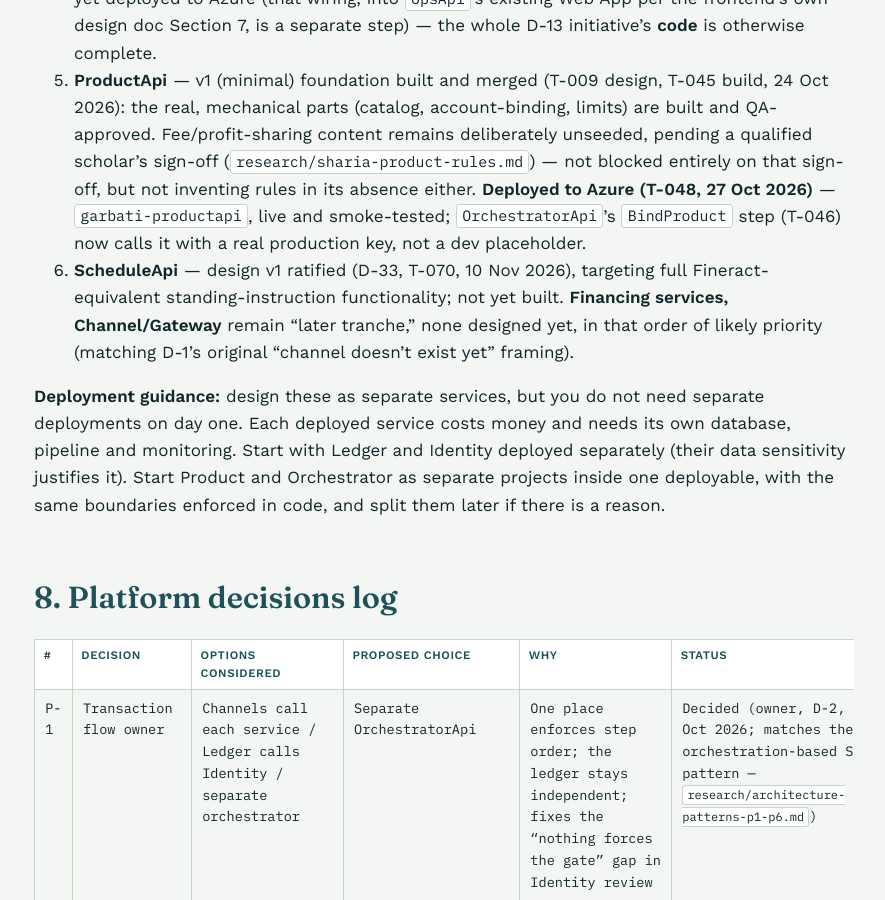
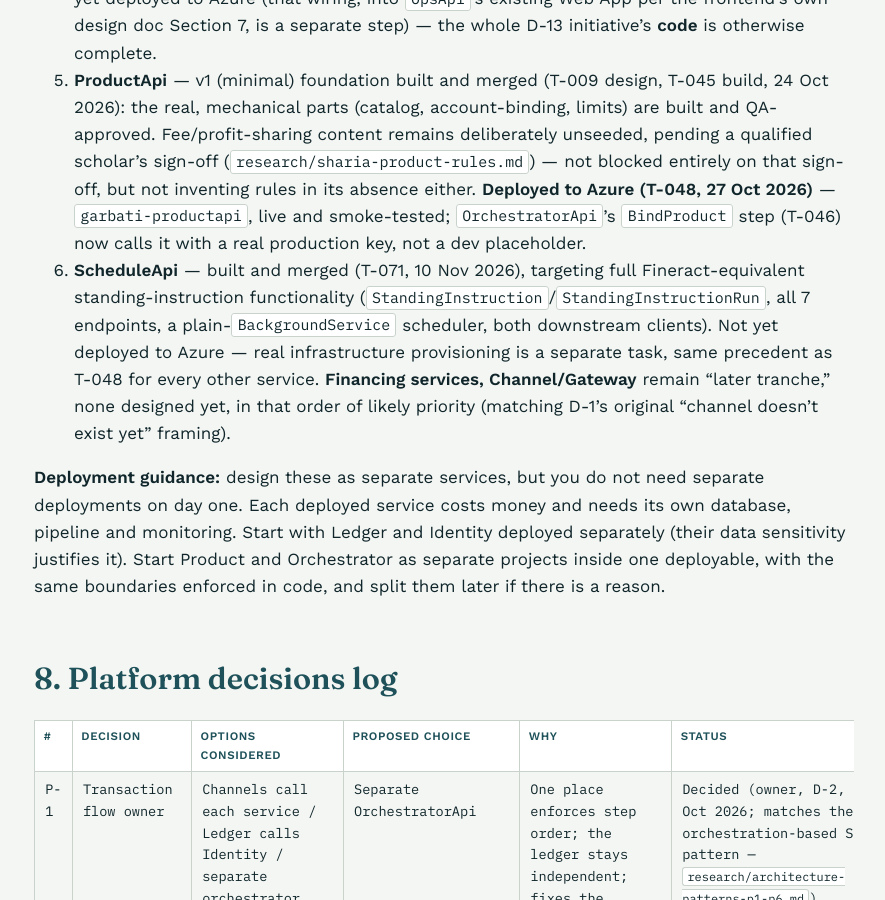
Before and after one commit to AbubakarImam/garbati-platform, a Jekyll site: the page built from docs/architecture.md, in a window 1280 px wide and 900 px high, scrolled down 7610 px. Shown: the whole window, without its empty margins (196-1081 px from the left). Built offline with Jekyll 4.4.1, drawn with Linux system fonts in a browser that asks for light colours.

Commit message:
Sync docs site mirrors (ARCHITECTURE.md / DEPLOYMENT-RUNBOOK.md / research/ changed)

```diff
--- a/docs/_includes/architecture.md
+++ b/docs/_includes/architecture.md
@@ -24,7 +24,7 @@ GARBATI is an open-source core banking platform for Sharia-compliant microfinanc
 | **IdentityApi** (Garbati.IdentityApi) | Customer identity, KYC status and tier, mandates (who may operate which account, including joint accounts with configurable multi-holder approval), suspension, reversal authorization | Product rules, fees, tax, standing orders, transaction flow | v1 fully built across 4 PRs: Customer, KYC, Mandates, single-holder and joint-account (M-of-N) grant issuance, and reversal authorization all merged. Reversal is callable only by a trusted "ops channel" that doesn't exist yet (same "no consumer yet" pattern as the account-freeze outbox). Key rotation/compromise tooling beyond the basic Production guard not yet built. [`docs/DESIGN.md`](https://github.com/AbubakarImam/Garbati.IdentityApi/blob/main/docs/DESIGN.md) |
 | **ProductApi** (Product & Pricing) | Product catalog, account-to-product binding, product rules (minimum balance, allowed operations), fee and tax rules, limit definitions. Sharia product rules live here | Executing anything; storing money; customer identity | v1 (minimal) foundation built and merged (T-045, 24 Oct 2026): `Product`/`ProductLimitPolicy`/`AccountProductBinding` real and working (limits still placeholder values pending compliance confirmation, same as `KycTierPolicy`); `FeeRule`/`ProfitSharingTerms` exist as real tables but are deliberately unseeded, pending a qualified scholar's sign-off (`research/sharia-product-rules.md`) — a fee quote always returns an explicit `NoFeeConfigured` today. QA-approved, no blockers. **Now wired to `OrchestratorApi` for account opening (T-046, 25 Oct 2026)** — step 5 of Section 10's sequence. **Deployed to Azure (T-048, 27 Oct 2026)**, live and smoke-tested; the transfer-time fee-quote call remains deliberately unwired (no real `FeeRule` content to ask for yet). [`docs/DESIGN.md`](https://github.com/AbubakarImam/Garbati.ProductApi/blob/main/docs/DESIGN.md) |
 | **OrchestratorApi** (Transaction Orchestrator) | The ordered steps of each customer operation; decision binding (`decisionId`); in-flight operation state; account-opening flow | Any truth of its own about customers, products or balances | v1 (minimal) built and merged: account opening (4-step sequence, resumable) and a plain transfer (authorization-then-post), calling the real IdentityApi/LedgerApi contracts. No fee, no reversal, no real Channel auth (known gap, Section 1.6) — matches the deliberately minimal design. [`docs/DESIGN.md`](https://github.com/AbubakarImam/Garbati.OrchestratorApi/blob/main/docs/DESIGN.md) |
-| **ScheduleApi** (Standing Orders) | Recurring instructions and their run history | Moving money (it submits requests to the orchestrator like any channel) | Design v1 ratified (D-33, T-070, 10 Nov 2026); not yet built. [`docs/DESIGN.md`](https://github.com/AbubakarImam/Garbati.ScheduleApi/blob/main/docs/DESIGN.md) |
+| **ScheduleApi** (Standing Orders) | Recurring instructions and their run history | Moving money (it submits requests to the orchestrator like any channel) | Built, tested, merged (T-071, 10 Nov 2026); not yet deployed to Azure. [`docs/DESIGN.md`](https://github.com/AbubakarImam/Garbati.ScheduleApi/blob/main/docs/DESIGN.md) |
 | **Financing services** (Murabaha, etc.) | Financing contracts and schedules | Ledger postings | Later tranche |
 | **Channel/Gateway** | Customer login, sessions, API for apps | Everything above | Later tranche |
 | **StaffIdentityApi** | Staff accounts, roles (Teller/CustomerServiceOfficer/Supervisor/ComplianceOfficer/RiskOfficer/Auditor/Administrator), who is logging in as a bank employee and what they're permitted to do | Customer identity/KYC/mandates (that's `IdentityApi`'s job — staff and customers are deliberately separate identity domains, D-13); any money/customer truth | v1 foundation built and merged (T-032): entities, all 8 endpoints, the one-time Administrator seed. **Deployed to Azure (T-048, 27 Oct 2026)** — `garbati-staffidentityapi`, live and smoke-tested. [`docs/DESIGN.md`](https://github.com/AbubakarImam/Garbati.StaffIdentityApi/blob/main/docs/DESIGN.md) |
@@ -111,7 +111,7 @@ garbati-ops-console/     docs/DESIGN.md   (exists — design only, not yet built
 3. **OrchestratorApi** — v1 (minimal) built: account opening, plain transfer, reversal. Deployed, live on Azure. Fee integration still waiting on ProductApi, per its own original minimal scope.
 4. **StaffIdentityApi** and **OpsApi** (the ops-console initiative, D-13, independent of 1-3) — both fully built, tested, and **deployed, live on Azure (T-048, 27 Oct 2026)**. The ops console frontend itself (**garbati-ops-console**, T-062, 2 Nov 2026) is now built and merged too — login, role-gated nav, all 8 v1 screens, verified by real HTTP calls against a live backend. Not yet deployed to Azure (that wiring, into `OpsApi`'s existing Web App per the frontend's own design doc Section 7, is a separate step) — the whole D-13 initiative's **code** is otherwise complete.
 5. **ProductApi** — v1 (minimal) foundation built and merged (T-009 design, T-045 build, 24 Oct 2026): the real, mechanical parts (catalog, account-binding, limits) are built and QA-approved. Fee/profit-sharing content remains deliberately unseeded, pending a qualified scholar's sign-off (`research/sharia-product-rules.md`) — not blocked entirely on that sign-off, but not inventing rules in its absence either. **Deployed to Azure (T-048, 27 Oct 2026)** — `garbati-productapi`, live and smoke-tested; `OrchestratorApi`'s `BindProduct` step (T-046) now calls it with a real production key, not a dev placeholder.
-6. **ScheduleApi** — design v1 ratified (D-33, T-070, 10 Nov 2026), targeting full Fineract-equivalent standing-instruction functionality; not yet built. **Financing services, Channel/Gateway** remain "later tranche," none designed yet, in that order of likely priority (matching D-1's original "channel doesn't exist yet" framing).
+6. **ScheduleApi** — built and merged (T-071, 10 Nov 2026), targeting full Fineract-equivalent standing-instruction functionality (`StandingInstruction`/`StandingInstructionRun`, all 7 endpoints, a plain-`BackgroundService` scheduler, both downstream clients). Not yet deployed to Azure — real infrastructure provisioning is a separate task, same precedent as T-048 for every other service. **Financing services, Channel/Gateway** remain "later tranche," none designed yet, in that order of likely priority (matching D-1's original "channel doesn't exist yet" framing).
 
 **Deployment guidance:** design these as separate services, but you do not need separate deployments on day one. Each deployed service costs money and needs its own database, pipeline and monitoring. Start with Ledger and Identity deployed separately (their data sensitivity justifies it). Start Product and Orchestrator as separate projects inside one deployable, with the same boundaries enforced in code, and split them later if there is a reason.
 
```
